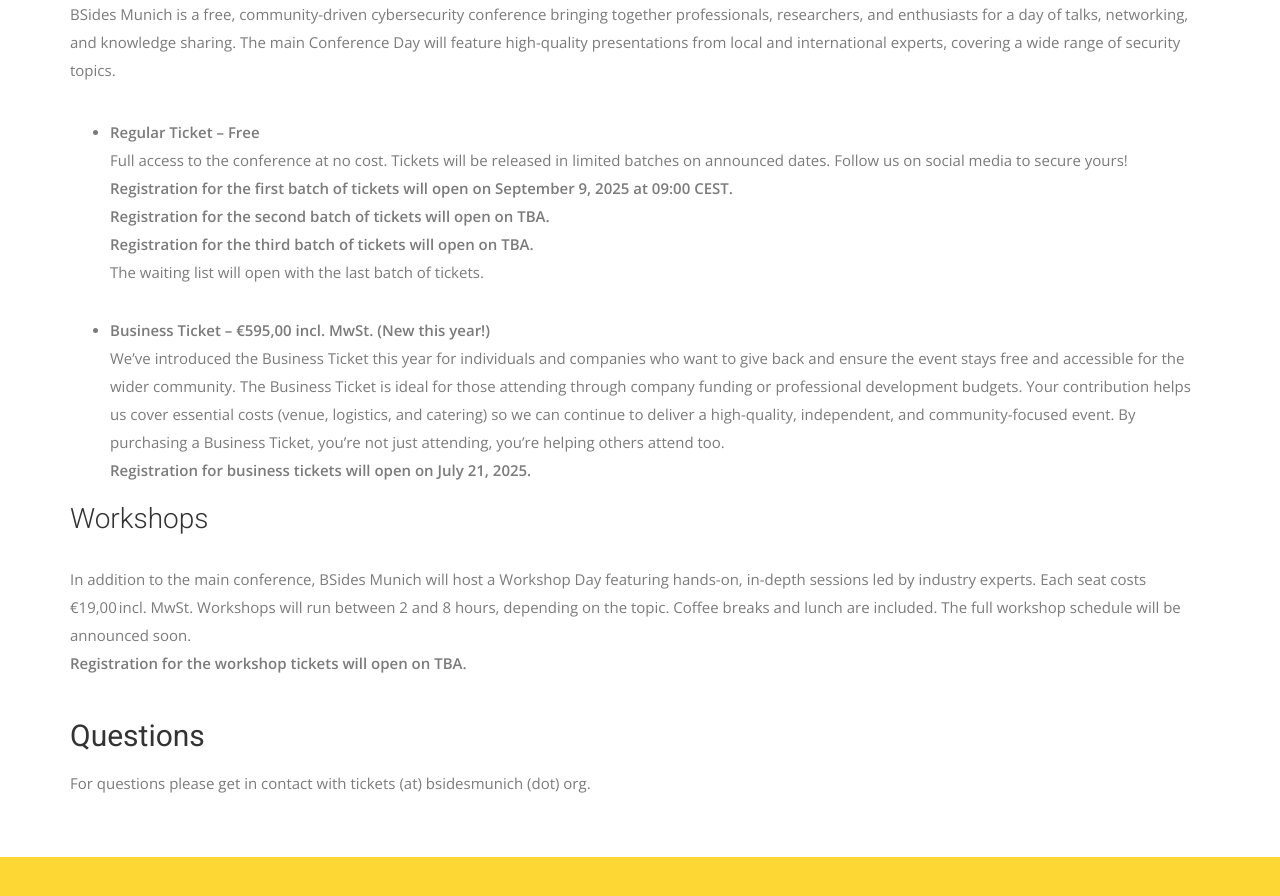
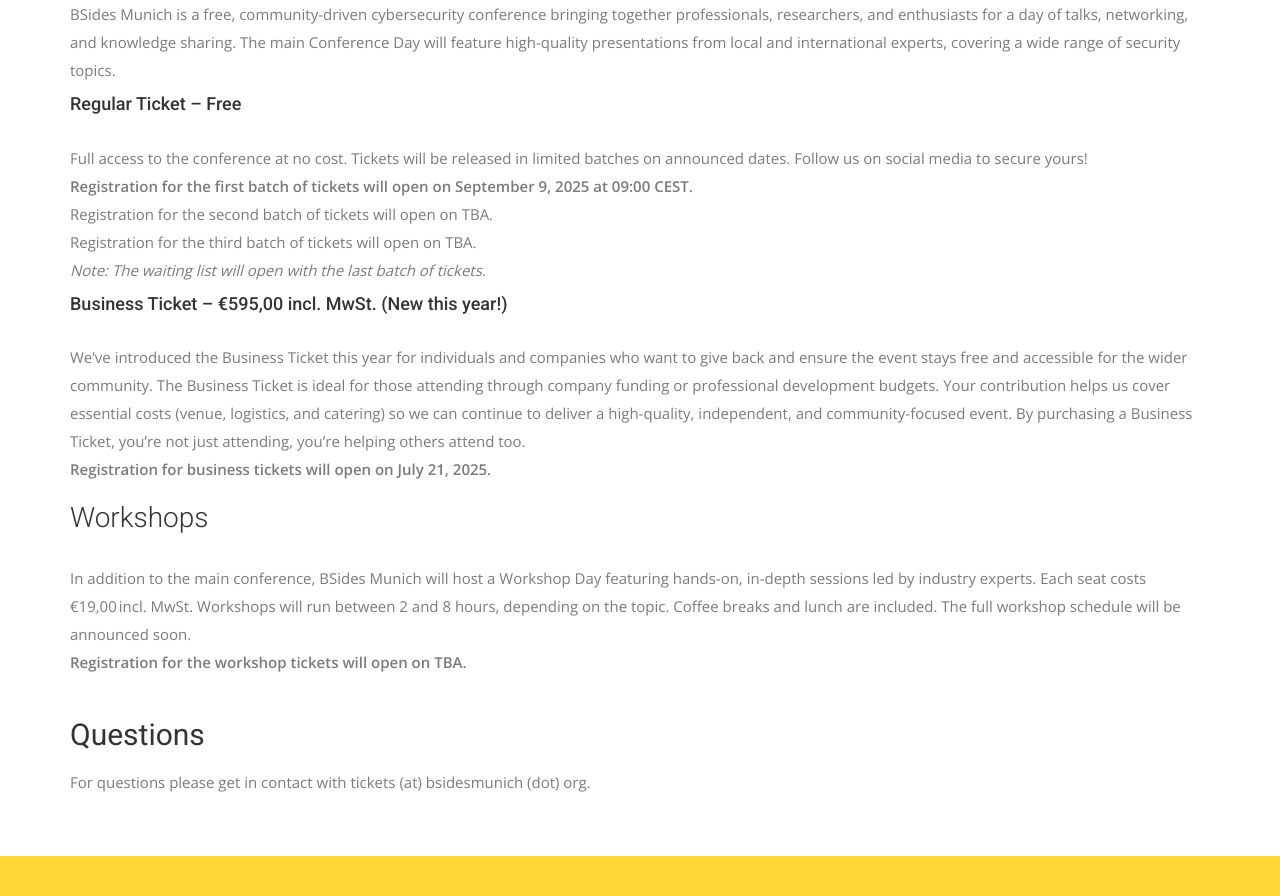
Before and after one commit to BSidesMUC/BSidesMunich2025, a Jekyll site: the page built from tickets.md, in a window 1280 px wide and 900 px high, scrolled down 955 px. Shown: the top 896 px of the window. Built offline with Jekyll 4.4.1, drawn with Linux system fonts in a browser that asks for light colours; nearby versions of some CDN libraries; some web fonts are replaced.

Commit message:
More formatting of the tickets page.

```diff
--- a/tickets.md
+++ b/tickets.md
@@ -6,29 +6,25 @@
 ---
 
 ## Registration
-
 ### Conference
-
 BSides Munich is a free, community-driven cybersecurity conference bringing together professionals, researchers, and enthusiasts for a day of talks, networking, and knowledge sharing. The main Conference Day will feature high-quality presentations from local and international experts, covering a wide range of security topics.
 
-* **Regular Ticket – Free**
+#### Regular Ticket – Free
 Full access to the conference at no cost.  Tickets will be released in limited batches on announced dates. Follow us on social media to secure yours!
 **Registration for the first batch of tickets will open on September 9, 2025 at 09:00 CEST.**
-**Registration for the second batch of tickets will open on TBA.**
-**Registration for the third batch of tickets will open on TBA.**
-The waiting list will open with the last batch of tickets.
+Registration for the second batch of tickets will open on TBA.
+Registration for the third batch of tickets will open on TBA.
+*Note: The waiting list will open with the last batch of tickets.*
 
-* **Business Ticket – €595,00 incl. MwSt. (New this year!)**
+#### Business Ticket – €595,00 incl. MwSt. (New this year!)
 We’ve introduced the Business Ticket this year for individuals and companies who want to give back and ensure the event stays free and accessible for the wider community. The Business Ticket is ideal for those attending through company funding or professional development budgets. Your contribution helps us cover essential costs (venue, logistics, and catering) so we can continue to deliver a high-quality, independent, and community-focused event.
  By purchasing a Business Ticket, you’re not just attending, you’re helping others attend too.
  **Registration for business tickets will open on July 21, 2025.**
 
 ### Workshops
-
 In addition to the main conference, BSides Munich will host a Workshop Day featuring hands-on, in-depth sessions led by industry experts.
 Each seat costs €19,00 incl. MwSt. Workshops will run between 2 and 8 hours, depending on the topic. Coffee breaks and lunch are included. The full workshop schedule will be announced soon.
 **Registration for the workshop tickets will open on TBA.**
 
 ## Questions
-
 For questions please get in contact with tickets (at) bsidesmunich (dot) org.
```
